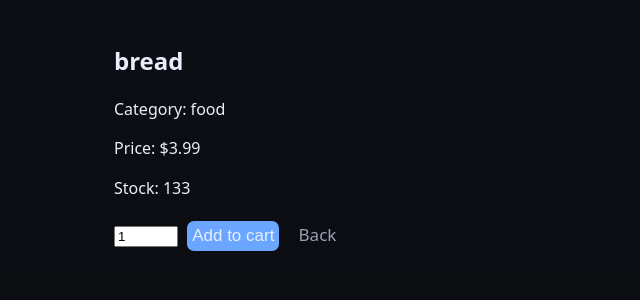
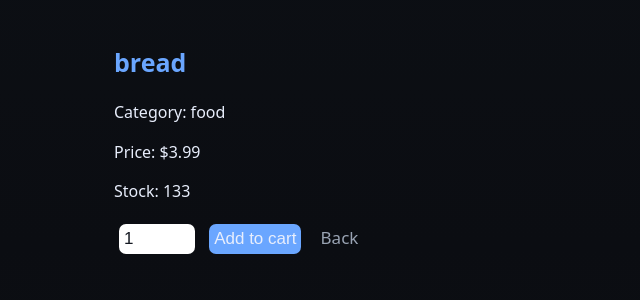
Before and after one commit to soniaBebebe/online-shop, a Django app: a page that uses config/shop/templates/shop/base.html in a window 1280 px wide. Shown: the part 74-374 px from the top of the page, without its empty margins (0-640 px from the left). Run offline with Django 5.2, Linux system fonts and the light colour scheme; data comes from the database, SQL or seed files in the repository; both versions use the stored data as it was after the commit.

Commit message:
ura vse rabotaet
prikolchik

```diff
--- a/config/shop/templates/shop/base.html
+++ b/config/shop/templates/shop/base.html
@@ -53,6 +53,19 @@
         background: var(--brand);
         color: var(--text);
     }
+    .inputqty{
+        font-size: 17px;
+        margin: 5px;
+        padding: 5px;
+        border: none;
+        border-radius: 7px;
+        background: white;
+        color: var(--panel);
+    }
+    .productname{
+        color: var(--brand);
+        font-size: 25px;
+    }
 </style>
 </body>
 </html>
--- a/config/shop/templates/shop/product/detail.html
+++ b/config/shop/templates/shop/product/detail.html
@@ -1,13 +1,13 @@
 {%extends 'shop/base.html'%}
 {%block title%}{{product.name}}{%endblock%}
 {%block content%}
-<h2>{{product.name}}</h2>
+<h2 class="productname">{{product.name}}</h2>
 <p>Category: {{product.category.name}}</p>
 <p>Price: ${{product.price}}</p>
 <p>Stock: {{product.stock}}</p>
 <form action="{%url 'shop:cart_add' product.id%}" method="post">
     {%csrf_token%}
-    <input type="number" name="quantity" value="1" min="1" max="999">
+    <input class="inputqty" type="number" name="quantity" value="1" min="1" max="999">
     <button class="btn btn--primary" type="submit">Add to cart</button>
     <a class="btn" href="{%url 'shop:home'%}">Back</a>
 </form>
--- a/config/shop/templates/shop/product/list.html
+++ b/config/shop/templates/shop/product/list.html
@@ -26,18 +26,18 @@
                 <div class="card__img"></div>
                 <div class="card__body">
                     <h3 class="Card__name">
-                        <a href="{{p.get_absolute_url}}" style="text-decoration: none; color: inherit;">{{p.name}}</a>
+                        <a href="{{p.get_absolute_url}}" class="productname" style="text-decoration: none;">{{p.name}}</a>
                     </h3>
 
                     <div class="card__meta">
-                        <span class="muted">{{p.category.name}}</span>
+                        <span class="muted">{{p.category.name}} | </span>
                         <span class="card__price">{{p.price}}$</span>
                     </div>
 
                     <div class="card__actions">
                         <form action="{%url 'shop:cart_add' p.id%}" method="post">
                             {%csrf_token%}
-                            <input type="number" name="quantity" value="1" min="1" max="999">
+                            <input class="inputqty" type="number" name="quantity" value="1" min="1" max="999">
                             <button class="btn btn--primary" type="submit">Add to cart</button>
                         </form>
                         <a class="btn" href="{{p.get_absolute_url}}">Details</a>
--- a/config/shop/views.py
+++ b/config/shop/views.py
@@ -26,7 +26,7 @@ def product_detail(request, slug):
 
 def cart_detail(request):
     cart=Cart(request)
-    return render(request, 'shop/cart/detail.html')
+    return render(request, 'shop/cart/detail.html', {'cart': cart})
 
 @require_POST
 def cart_add(request, product_id):
```
Also changed, not shown: config/db.sqlite3.
